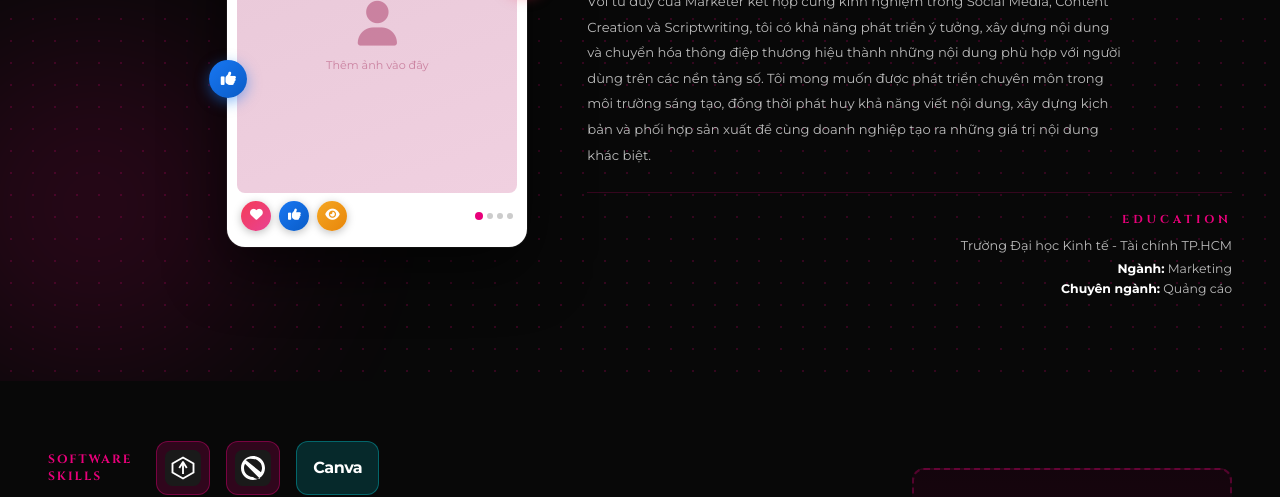
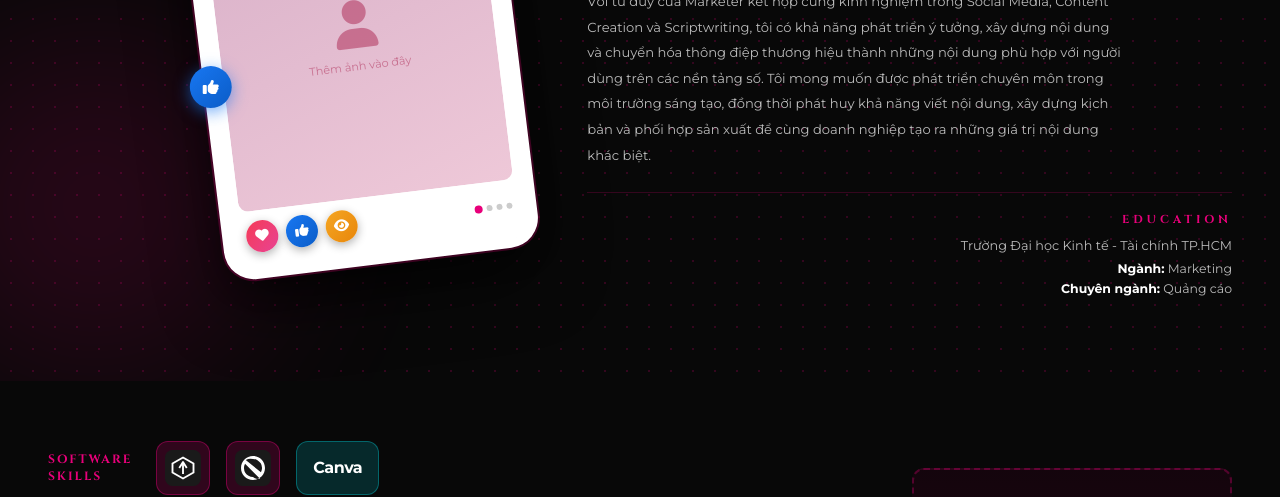
Before and after one commit to TThanhtrung20/ofi, a plain HTML site: page index.html in a window 1280 px wide. Shown: the part 608-1105 px from the top of the page. Drawn offline with nearby package versions, Linux system fonts and the light colour scheme; a web font is replaced by a local one.

Commit message:
Instagram frame: tilt -7deg, thick white border, centered, badges counter-rotate

```diff
--- a/css/style.css
+++ b/css/style.css
@@ -184,16 +184,31 @@ body {
 /* -----------------------------
    INSTAGRAM FRAME
 ----------------------------- */
+.insta-frame-wrap {
+  display: flex;
+  justify-content: center;
+  align-items: center;
+  padding: 40px 20px; /* room for tilt overflow */
+}
 .insta-frame {
   position: relative;
   width: 300px;
   background: #ffffff;
-  border-radius: 18px;
+  border-radius: 22px;
+  /* Thick white card shadow — like mockup */
   box-shadow:
-    0 20px 60px rgba(0,0,0,.6),
-    0 0 0 1px rgba(255,255,255,.08);
+    0 0 0 8px #ffffff,
+    0 0 0 10px rgba(232,0,122,.25),
+    0 30px 70px rgba(0,0,0,.7),
+    0 10px 30px rgba(0,0,0,.4);
   overflow: visible;
-  padding: 10px 10px 14px;
+  padding: 12px 12px 16px;
+  /* Tilt left like mockup */
+  transform: rotate(-7deg);
+  transition: transform .4s ease;
+}
+.insta-frame:hover {
+  transform: rotate(-4deg) scale(1.02);
 }
 .insta-top {
   display: flex;
@@ -202,15 +217,16 @@ body {
   padding: 6px 4px 8px;
 }
 .insta-avatar-dot {
-  width: 28px;
-  height: 28px;
+  width: 30px;
+  height: 30px;
   border-radius: 50%;
   background: linear-gradient(135deg, #f09433, #e6683c, #dc2743, #cc2366, #bc1888);
   flex-shrink: 0;
+  /* counter-rotate so avatar stays upright */
 }
 .insta-username {
   font-size: .72rem;
-  font-weight: 600;
+  font-weight: 700;
   color: #111;
   flex: 1;
 }
@@ -221,8 +237,8 @@ body {
 }
 .insta-photo {
   width: 100%;
-  height: 310px;
-  border-radius: 8px;
+  height: 320px;
+  border-radius: 10px;
   overflow: hidden;
   background: #f0f0f0;
 }
@@ -235,32 +251,32 @@ body {
 .insta-photo-ph {
   width: 100%;
   height: 100%;
-  background: linear-gradient(160deg, #e8c8d8, #f0d0e0);
+  background: linear-gradient(160deg, #d8b0c8, #eec8d8);
   display: flex;
   flex-direction: column;
   align-items: center;
   justify-content: center;
   gap: 10px;
-  color: rgba(180,80,120,.6);
+  color: rgba(180,60,100,.6);
   font-size: .7rem;
 }
-.insta-photo-ph i { font-size: 2.8rem; }
+.insta-photo-ph i { font-size: 3rem; }
 .insta-bottom {
   display: flex;
   align-items: center;
   justify-content: space-between;
-  padding: 8px 4px 2px;
+  padding: 10px 4px 2px;
 }
 .insta-react {
-  width: 30px;
-  height: 30px;
+  width: 32px;
+  height: 32px;
   border-radius: 50%;
   display: flex;
   align-items: center;
   justify-content: center;
-  font-size: .8rem;
+  font-size: .85rem;
   color: #fff;
-  box-shadow: 0 2px 8px rgba(0,0,0,.25);
+  box-shadow: 0 3px 10px rgba(0,0,0,.3);
 }
 .react-heart { background: linear-gradient(135deg, #f53b57, #e84393); }
 .react-like  { background: linear-gradient(135deg, #1877f2, #0a5cc7); }
@@ -274,42 +290,44 @@ body {
 }
 .insta-dots-nav .dot.active { background: var(--pink); width: 8px; height: 8px; }
 
-/* Floating badges */
+/* Floating badges — counter-rotate so they stay upright */
 .insta-badge-heart {
   position: absolute;
-  top: 30%;
-  right: -18px;
+  top: 28%;
+  right: -22px;
+  width: 46px;
+  height: 46px;
+  border-radius: 50%;
+  background: linear-gradient(135deg, #f53b57, #e84393);
+  display: flex;
+  align-items: center;
+  justify-content: center;
+  color: #fff;
+  font-size: 1.2rem;
+  box-shadow: 0 4px 16px rgba(245,59,87,.6);
+  transform: rotate(7deg); /* counter-rotate */
+  animation: floatBadge 3s ease-in-out infinite;
+}
+.insta-badge-like {
+  position: absolute;
+  top: 52%;
+  left: -22px;
   width: 42px;
   height: 42px;
   border-radius: 50%;
-  background: linear-gradient(135deg, #f53b57, #e84393);
+  background: linear-gradient(135deg, #1877f2, #0a5cc7);
   display: flex;
   align-items: center;
   justify-content: center;
   color: #fff;
-  font-size: 1.1rem;
-  box-shadow: 0 4px 14px rgba(245,59,87,.5);
-  animation: floatBadge 3s ease-in-out infinite;
-}
-.insta-badge-like {
-  position: absolute;
-  top: 55%;
-  left: -18px;
-  width: 38px;
-  height: 38px;
-  border-radius: 50%;
-  background: linear-gradient(135deg, #1877f2, #0a5cc7);
-  display: flex;
-  align-items: center;
-  justify-content: center;
-  color: #fff;
-  font-size: .95rem;
-  box-shadow: 0 4px 14px rgba(24,119,242,.5);
+  font-size: 1rem;
+  box-shadow: 0 4px 16px rgba(24,119,242,.6);
+  transform: rotate(7deg); /* counter-rotate */
   animation: floatBadge 3s ease-in-out infinite .8s;
 }
 @keyframes floatBadge {
-  0%, 100% { transform: translateY(0); }
-  50%       { transform: translateY(-8px); }
+  0%, 100% { transform: rotate(7deg) translateY(0); }
+  50%       { transform: rotate(7deg) translateY(-10px); }
 }
 
 /* -----------------------------
@@ -1812,7 +1830,8 @@ footer {
 }
 @media (max-width: 768px) {
   .banner-logo-wrap { width: 95vw; }
-  .insta-frame { width: 260px; }
+  .insta-frame-wrap { padding: 30px 10px; }
+  .insta-frame { width: 260px; transform: rotate(-5deg); }
   .insta-photo { height: 260px; }
   .hero-name-top { font-size: 1.5rem; }
   .hero-name-script { font-size: 2.8rem; }
--- a/index.html
+++ b/index.html
@@ -148,7 +148,8 @@
 
       <!-- LEFT: Instagram-style photo frame -->
       <div class="col-lg-5 d-flex justify-content-center justify-content-lg-end fade-in">
-        <div class="insta-frame">
+        <div class="insta-frame-wrap">
+          <div class="insta-frame">
           <!-- Top bar: avatar dot + username + menu dots -->
           <div class="insta-top">
             <div class="insta-avatar-dot"></div>
@@ -185,7 +186,8 @@
           <div class="insta-badge-like">
             <i class="fas fa-thumbs-up"></i>
           </div>
-        </div>
+        </div><!-- end insta-frame -->
+        </div><!-- end insta-frame-wrap -->
       </div>
 
       <!-- RIGHT: name, description, education -->
```
